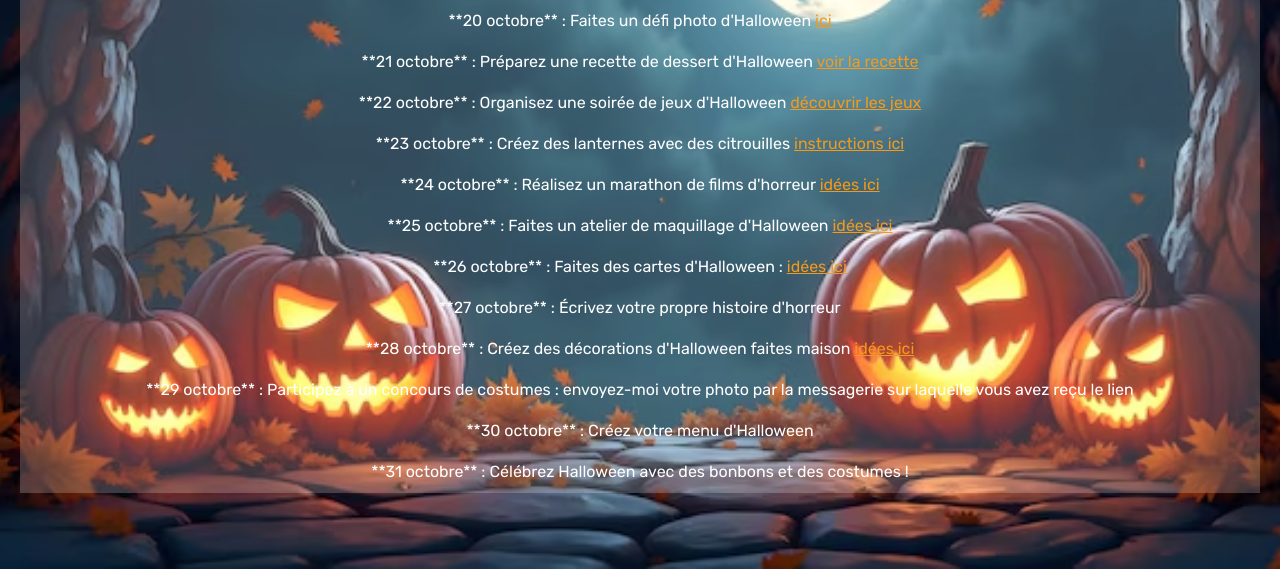
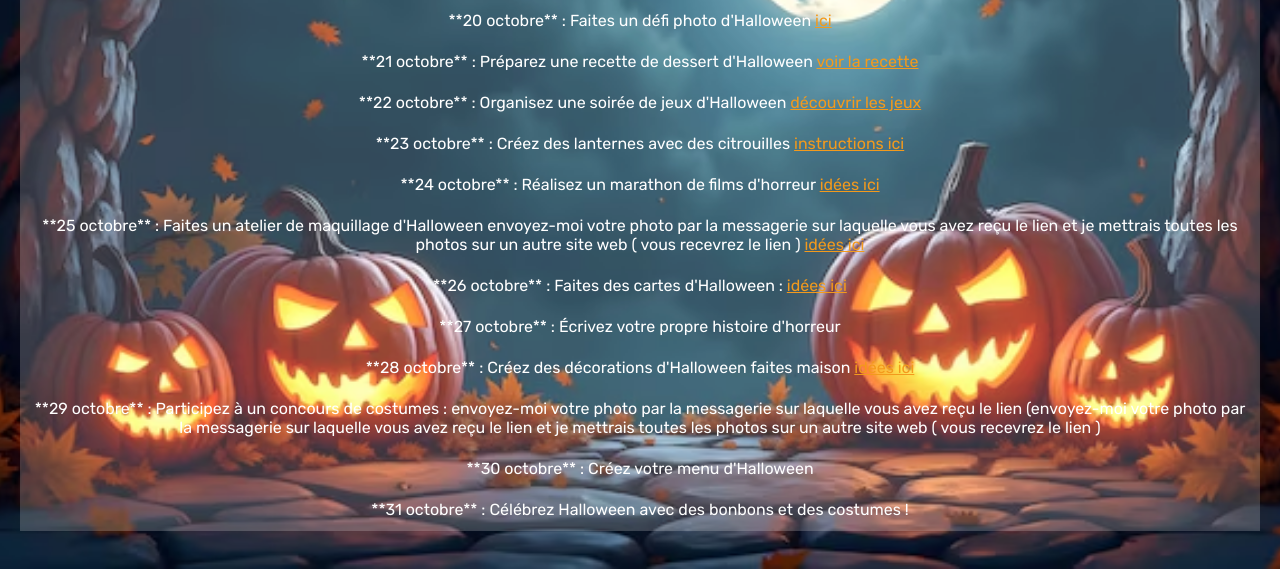
Before and after one commit to funvibestudio/halloween-2024, a plain HTML site: page bonbons.html in a window 1280 px wide. Shown: the part 231-800 px from the top of the page. Drawn offline with Linux system fonts and the light colour scheme.

Commit message:
Update bonbons.html

```diff
--- a/bonbons.html
+++ b/bonbons.html
@@ -131,7 +131,7 @@
                 </td>
             </tr>
             <tr>
-                <td>**25 octobre** : Faites un atelier de maquillage d'Halloween
+                <td>**25 octobre** : Faites un atelier de maquillage d'Halloween  envoyez-moi votre photo par la messagerie sur laquelle vous avez reçu le lien et je mettrais toutes les photos sur un autre site web ( vous recevrez le lien )
                     <a href="https://www.elle.fr/Beaute/Maquillage/Astuces/maquillage-halloween/Maquillage-Halloween-Edward-aux-mains-d-argent"
                     style="color: #f39a1d; text-decoration: underline;"> idées ici</a>
                     </a>
@@ -153,7 +153,7 @@
                 </td>
             </tr>
             <tr>
-                <td>**29 octobre** : Participez à un concours de costumes : envoyez-moi votre photo par la messagerie sur laquelle vous avez reçu le lien</td>
+                <td>**29 octobre** : Participez à un concours de costumes : envoyez-moi votre photo par la messagerie sur laquelle vous avez reçu le lien (envoyez-moi votre photo par la messagerie sur laquelle vous avez reçu le lien et je mettrais toutes les photos sur un autre site web ( vous recevrez le lien ) </td>
             </tr>
             <tr>
                 <td>**30 octobre** : Créez votre menu d'Halloween </td>
```
